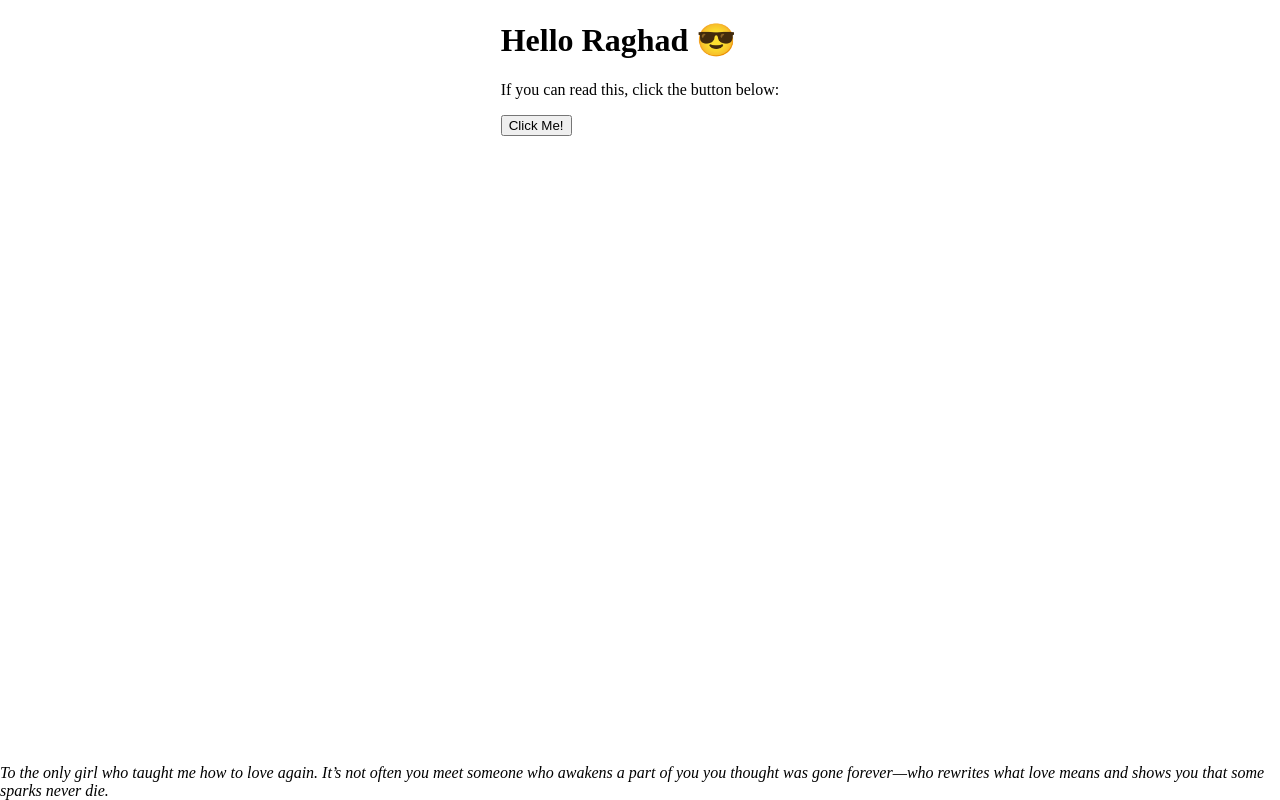
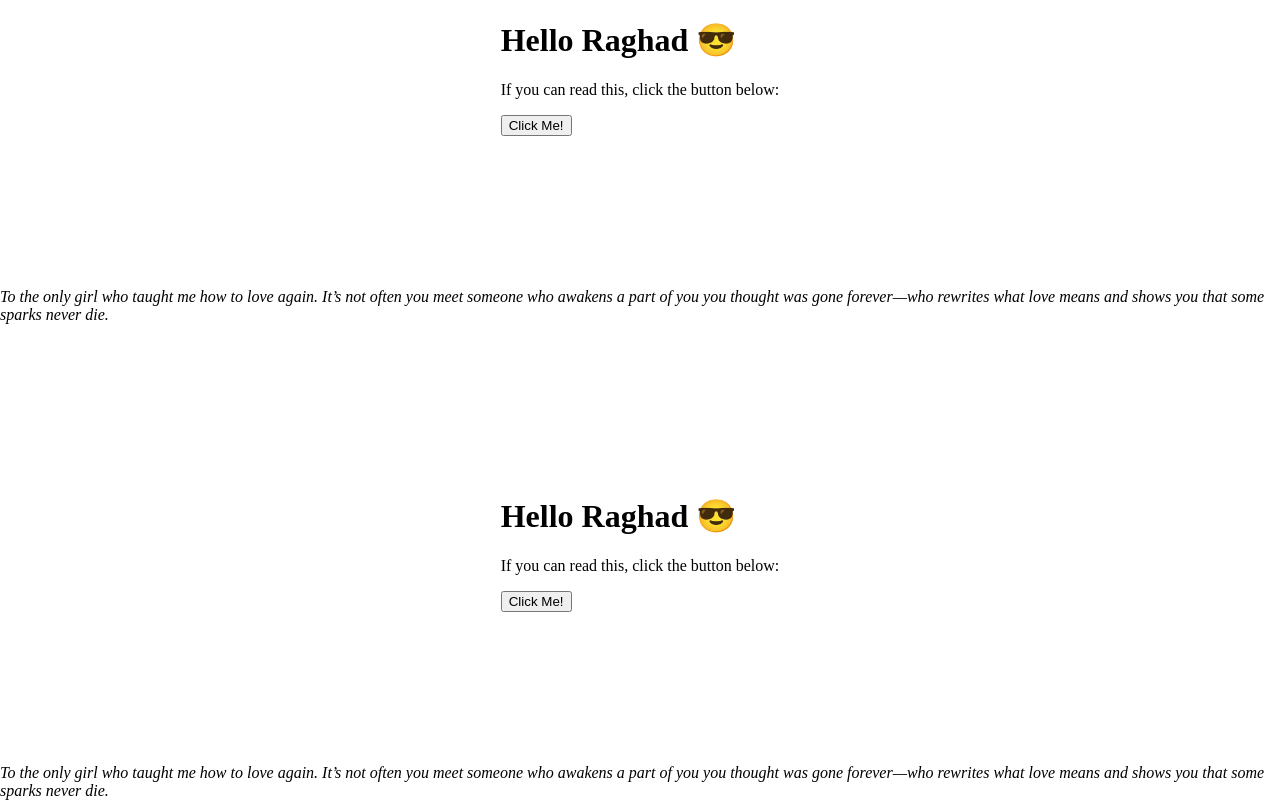
Before and after one commit to majdaaltalib310-droid/majdaaltalib310-driod.github.io, a plain HTML site: page index.html in a window 1280 px wide. Drawn offline with Linux system fonts and the light colour scheme.

Commit message:
Add files via upload

```diff
--- a/index.html
+++ b/index.html
@@ -1,3 +1,51 @@
+<!DOCTYPE html>
+<html>
+<head>
+  <title>For Raghad</title>
+  <style>
+    body {
+      margin: 0;
+      padding: 0;
+      min-height: 100vh;
+      display: flex;
+      flex-direction: column;
+      justify-content: space-between;
+      align-items: center; /* center horizontally /
+      font-family: Arial, sans-serif;
+      text-align: center;
+    }
+
+    .content {
+      margin-top: 50px;
+    }
+
+    .dedication {
+      font-style: italic;
+      font-size: 14px;
+      color: #333;
+      text-align: center;
+      width: 100%;
+      position: fixed;    / locks it in place /
+      bottom: 20px;       / space from bottom /
+      left: 50%;          / start from middle /
+      transform: translateX(-50%); / perfectly center */
+    }
+  </style>
+</head>
+<body>
+  <div class="content">
+    <h1>Hello Raghad 😎</h1>
+    <p>If you can read this, click the button below:</p>
+    <button onclick="showLove()">Click Me!</button>
+  </div>
+
+  <div class="dedication">
+    <em>To the only girl who taught me how to love again. It’s not often you meet someone who awakens a part of you you thought was gone forever—who rewrites what love means and shows you that some sparks never die.</em>
+  </div>
+
+  </script>
+</body>
+
 <!DOCTYPE html>
 <html>
 <head>
@@ -50,3 +98,4 @@
   </script>
 </body>
 </html>
+</html>
```
